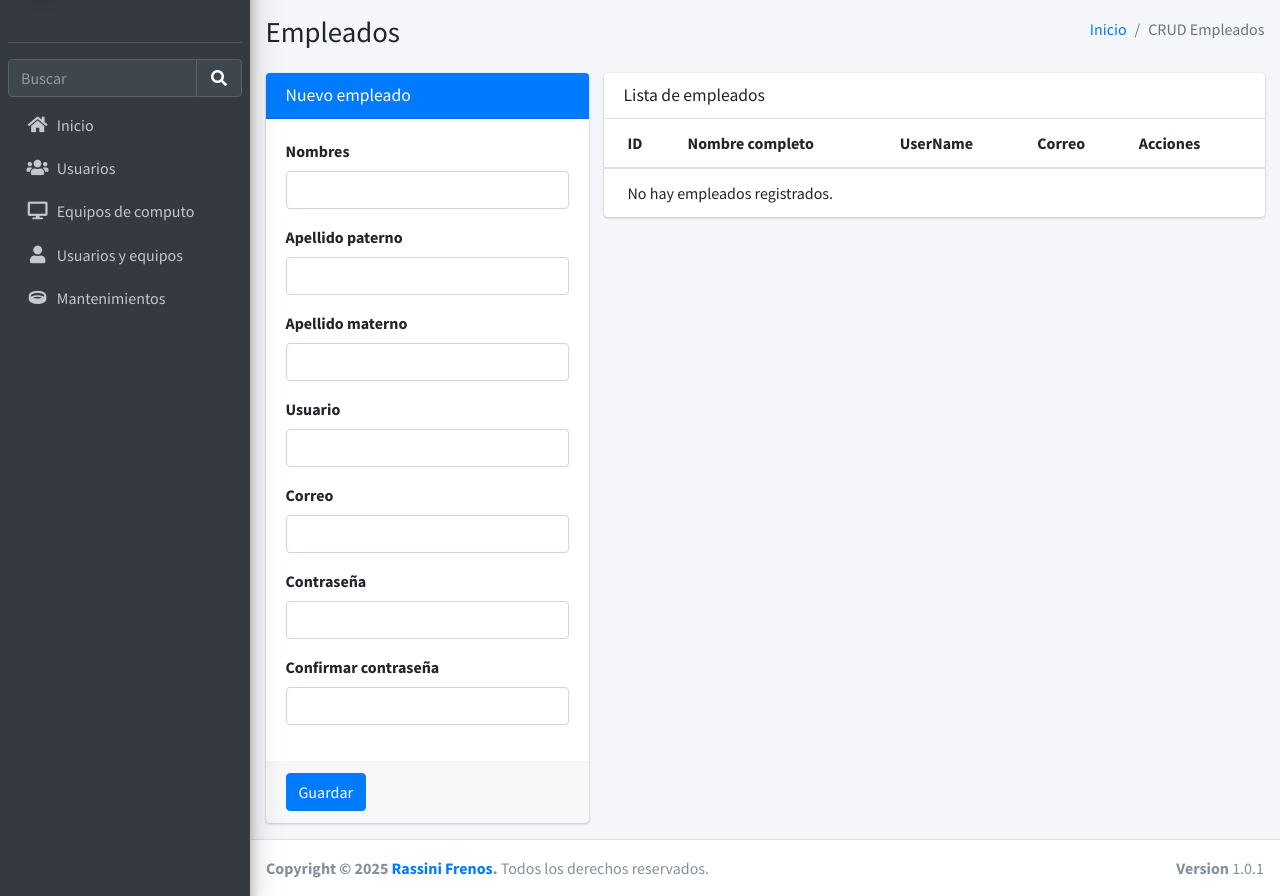
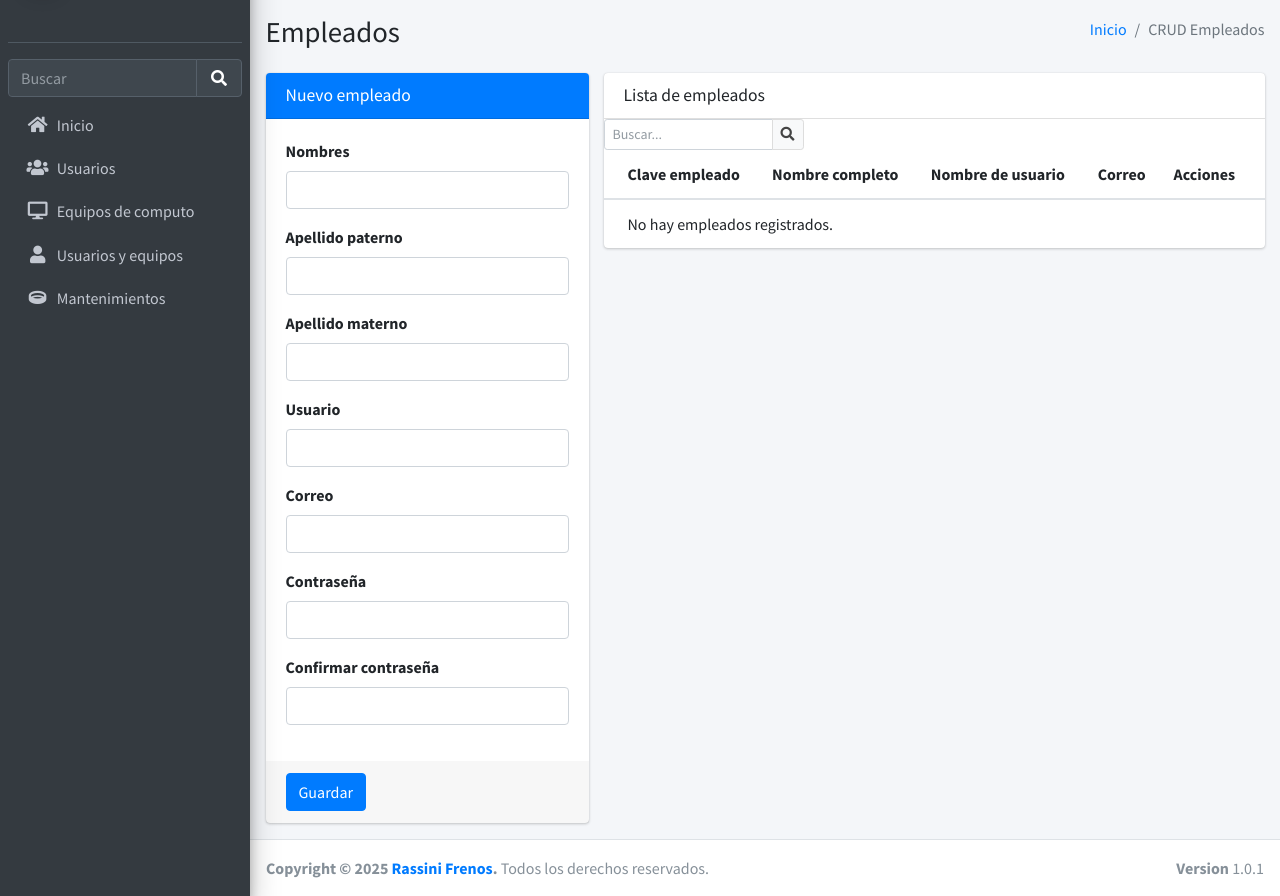
Before and after one commit to SoporteRassini/soporterassini, a CodeIgniter 4 app: the page made by app/Views/Panel/CRUD_empleado.php in a window 1280 px wide. Shown: the part 57-953 px from the top of the page. Run offline with PHP 8.4 and a stand-in for CodeIgniter, Linux system fonts and the light colour scheme; the template is opened without the code that fills it, so the values that code supplies are empty; some libraries are stand-ins or nearby versions.

Commit message:
update function search

```diff
--- a/app/Config/Routes.php
+++ b/app/Config/Routes.php
@@ -23,6 +23,7 @@ $routes->group('empleado', ['filter' => 'auth'], function($routes) {
     $routes->post('update/(:num)', 'Empleado::update/$1');
     $routes->get('delete/(:num)', 'Empleado::delete/$1');
 });
+$routes->get('empleado/buscar', 'Empleado::buscar');
 
 
 //crud equipos
--- a/app/Views/Panel/CRUD_empleado.php
+++ b/app/Views/Panel/CRUD_empleado.php
@@ -248,13 +248,31 @@
               <div class="card-header">
                 <h3 class="card-title">Lista de empleados</h3>
               </div>
+
+            <form action="<?= site_url('empleado') ?>" method="get" class="mr-2">
+            <div class="input-group input-group-sm" style="width: 200px;">
+                <input
+                    type="text"
+                    name="q"
+                    class="form-control"
+                    placeholder="Buscar..."
+                    value="<?= isset($q) ? esc($q) : '' ?>"
+                >
+                <div class="input-group-append">
+                    <button type="submit" class="btn btn-default">
+                        <i class="fas fa-search"></i>
+                    </button>
+                </div>
+            </div>
+        </form>
+
               <div class="card-body table-responsive p-0" style="max-height: 500px;">
                 <table class="table table-hover text-nowrap">
                   <thead>
                     <tr>
-                      <th>ID</th>
+                      <th>Clave empleado</th>
                       <th>Nombre completo</th>
-                      <th>UserName</th>
+                      <th>Nombre de usuario</th>
                       <th>Correo</th>
                       <th>Acciones</th>
                     </tr>
```
Also changed, not shown: app/Controllers/Empleado.php (+18 -0 lines).
